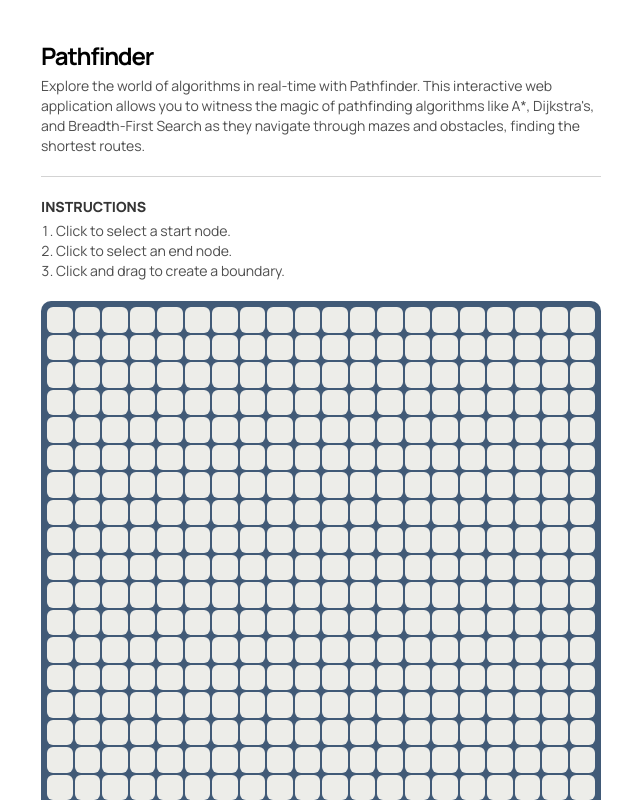
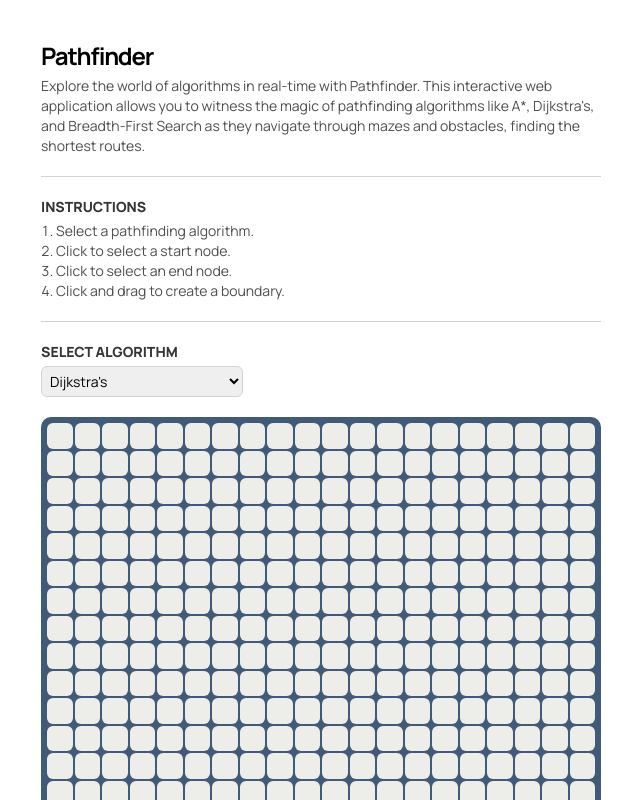
Before and after one commit to brianhyun/pathfinder, a React (Create React App) app: page / in a window 1280 px wide. Shown: the top 800 px of the page, without its empty margins (319-959 px from the left). Built offline with nearby package versions, Linux system fonts and the light colour scheme.

Commit message:
Add select field for selecting pathfinding algorithm

```diff
--- a/src/App.js
+++ b/src/App.js
@@ -4,6 +4,7 @@ import { useState, useEffect } from "react";
 
 import Grid from "./components/Grid";
 import Button from "./components/Button";
+import bfs from "./algorithms/bfs";
 import astar from "./algorithms/astar";
 import dijkstra from "./algorithms/dijkstra";
 import { generateInitialGridState } from "./utils/gridUtils";
@@ -44,6 +45,19 @@ const List = styled.ol`
   margin-top: 4px;
   padding-inline-start: 0px;
   list-style-position: inside;
+`;
+
+const Select = styled.select`
+  margin-top: 4px;
+  padding: 4px;
+  font-size: 14px;
+  border: 1px solid lightgray;
+  border-radius: 6px;
+  background-position: right 2rem center;
+  background-repeat: no-repeat;
+  background-size: 1.5em 1.5em;
+  padding-right: spacing[10];
+  print-color-adjust: exact;
 `;
 
 function App() {
@@ -149,7 +163,16 @@ function App() {
       const updatedGrid = [...grid];
 
       // Call the pathfinding algorithm to find the shortest path
-      const path = await astar(updatedGrid, startNode, endNode, visualizeStep);
+      let path;
+
+      if (selectedAlgorithm === "dijkstra") {
+        path = await dijkstra(updatedGrid, startNode, endNode, visualizeStep);
+      } else if (selectedAlgorithm === "astar") {
+        path = await astar(updatedGrid, startNode, endNode, visualizeStep);
+      } else if (selectedAlgorithm === "bfs") {
+        path = await bfs(updatedGrid, startNode, endNode, visualizeStep);
+      }
+
       console.log(path);
 
       // Return error if no path exists
@@ -162,6 +185,12 @@ function App() {
     } else {
       alert("Please select start and end nodes before finding the path.");
     }
+  };
+
+  const [selectedAlgorithm, setSelectedAlgorithm] = useState("dijkstra");
+
+  const handleAlgorithmSelect = (event) => {
+    setSelectedAlgorithm(event.target.value);
   };
 
   return (
@@ -183,10 +212,30 @@ function App() {
         <Section id="instructions">
           <SectionHeading>Instructions</SectionHeading>
           <List>
+            <li>Select a pathfinding algorithm.</li>
             <li>Click to select a start node.</li>
             <li>Click to select an end node.</li>
             <li>Click and drag to create a boundary.</li>
           </List>
+        </Section>
+
+        <SectionDivider />
+
+        <Section id="select-algorithm">
+          <SectionHeading>Select algorithm</SectionHeading>
+          <Select
+            name="algorithm"
+            id="algorithms"
+            value={selectedAlgorithm}
+            onChange={handleAlgorithmSelect}
+          >
+            <option value="" disabled>
+              Select an option
+            </option>
+            <option value="dijkstra">Dijkstra's</option>
+            <option value="astar">A*</option>
+            <option value="bfs">Breadth-First Search (BFS)</option>
+          </Select>
         </Section>
 
         <Section id="grid">
--- /dev/null
+++ b/src/algorithms/bfs.js
@@ -0,0 +1,61 @@
+export default async function bfs(grid, startNode, endNode, visualizeStep) {
+  const numRows = grid.length;
+  const numCols = grid[0].length;
+
+  const isValidMove = (row, col) => {
+    return (
+      row >= 0 &&
+      row < numRows &&
+      col >= 0 &&
+      col < numCols &&
+      grid[row][col].type !== "boundary"
+    );
+  };
+
+  const queue = [];
+  const visited = Array(numRows)
+    .fill(null)
+    .map(() => Array(numCols).fill(false));
+  const cameFrom = {};
+
+  queue.push(startNode);
+  visited[startNode.row][startNode.col] = true;
+
+  while (queue.length > 0) {
+    const currentNode = queue.shift();
+
+    await visualizeStep(currentNode); // Visualize the current step
+
+    if (currentNode.row === endNode.row && currentNode.col === endNode.col) {
+      // Reconstruct and return the path if end node is reached
+      const path = [];
+      let node = currentNode;
+
+      while (node !== undefined) {
+        path.unshift(node);
+        node = cameFrom[`${node.row}-${node.col}`];
+      }
+
+      return path;
+    }
+
+    const rowOffsets = [-1, 1, 0, 0];
+    const colOffsets = [0, 0, -1, 1];
+
+    for (let i = 0; i < 4; i++) {
+      const newRow = currentNode.row + rowOffsets[i];
+      const newCol = currentNode.col + colOffsets[i];
+
+      if (isValidMove(newRow, newCol) && !visited[newRow][newCol]) {
+        const neighbor = grid[newRow][newCol];
+        queue.push(neighbor);
+        cameFrom[`${newRow}-${newCol}`] = currentNode;
+        visited[newRow][newCol] = true;
+      }
+    }
+  }
+
+  // No valid path found
+  console.log("No valid path found!");
+  return [];
+}
```
